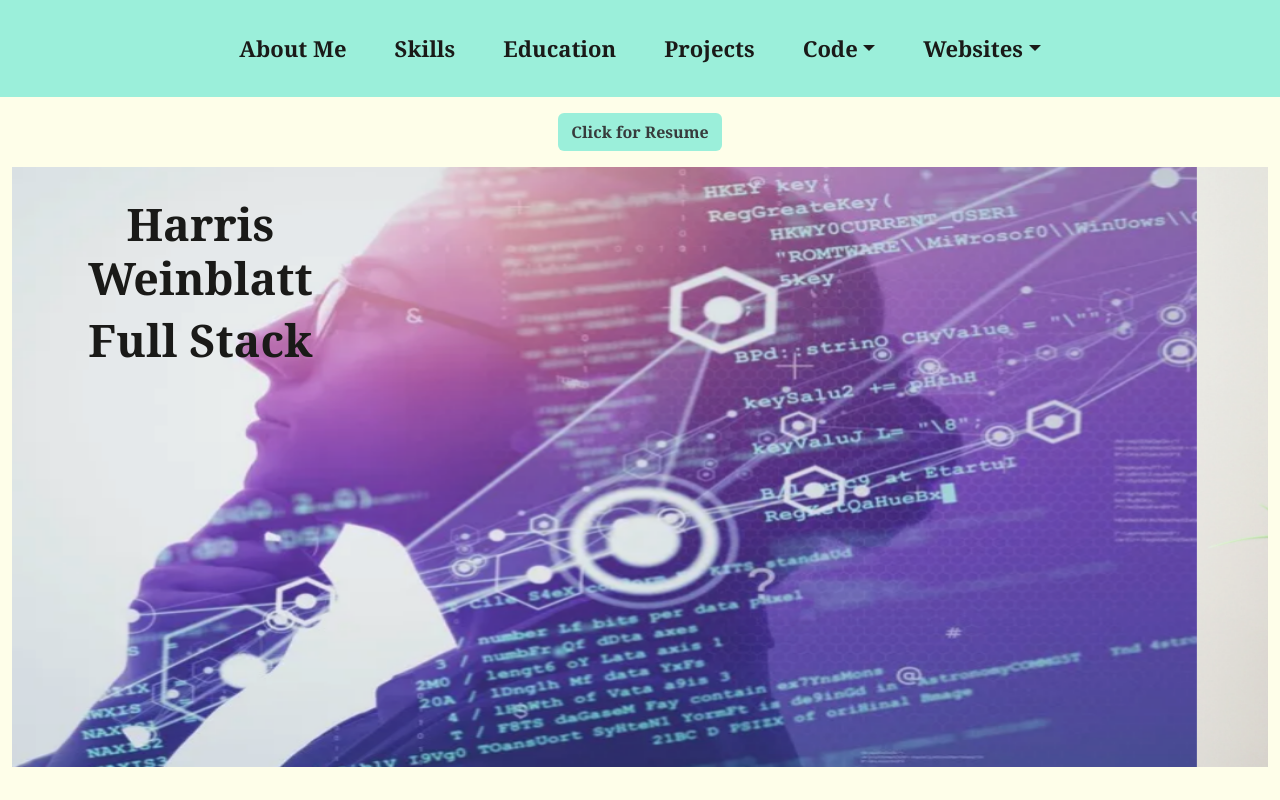
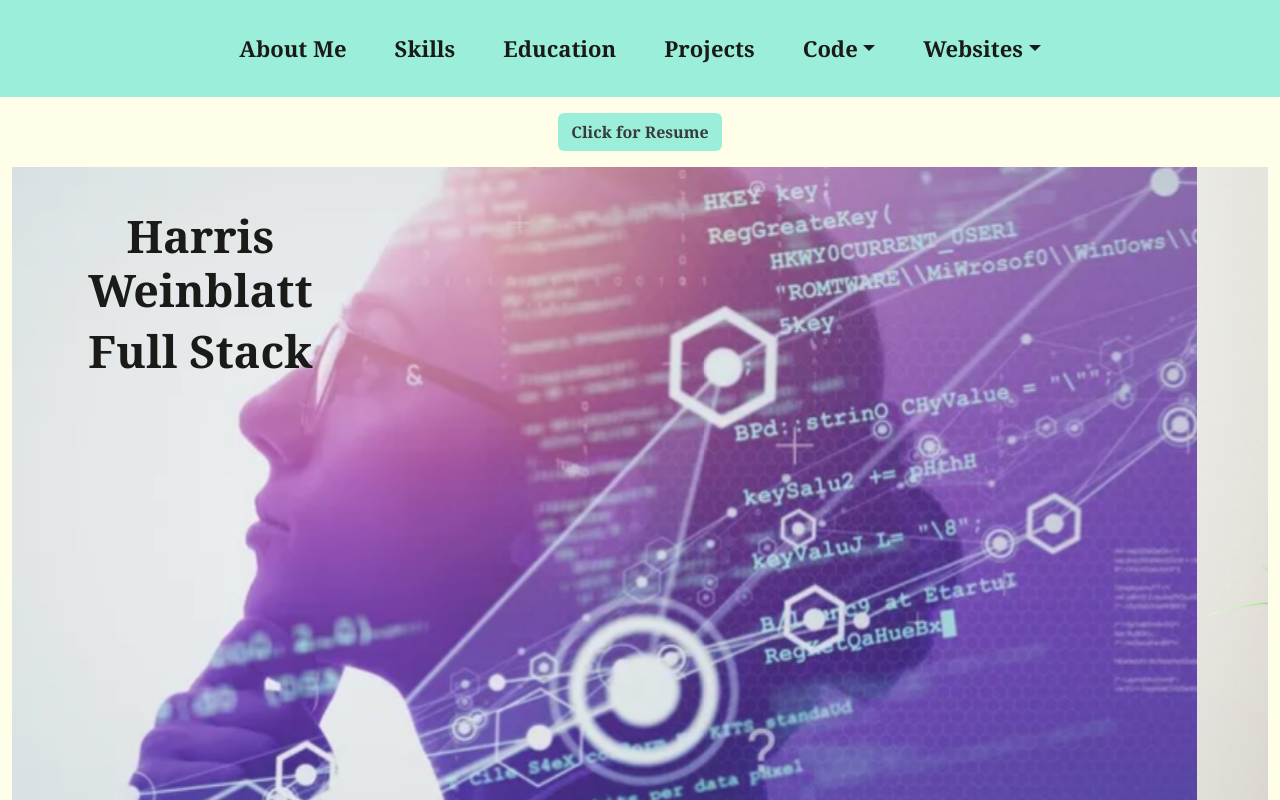
Before and after one commit to HarrisWeinblatt/HSW---Portfolio, a website: page index.html in a window 1280 px wide. Shown: the top 800 px of the page. Drawn offline with nearby package versions, Linux system fonts and the light colour scheme.

Commit message:
Update style.css

```diff
--- a/css/style.css
+++ b/css/style.css
@@ -65,7 +65,8 @@ footer  {
 .container-fluid .carousel-item img {
     display: block;
     max-width:100%;
-    max-height: 600px;
+    height: auto;
+
  }
 
 .container-fluid .row img {
```
